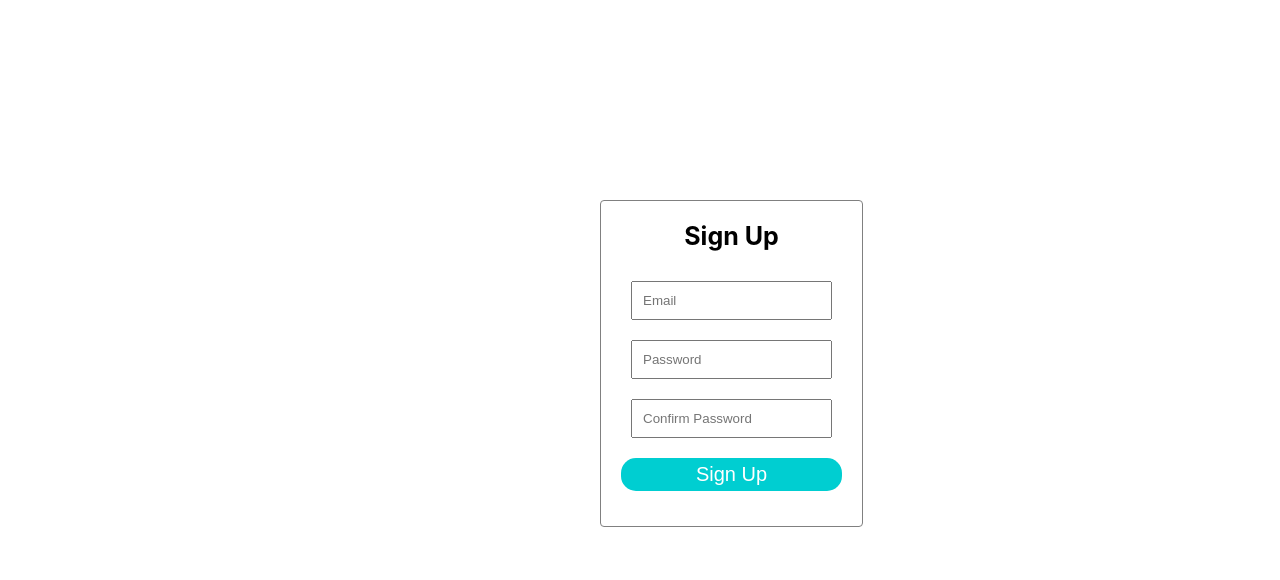
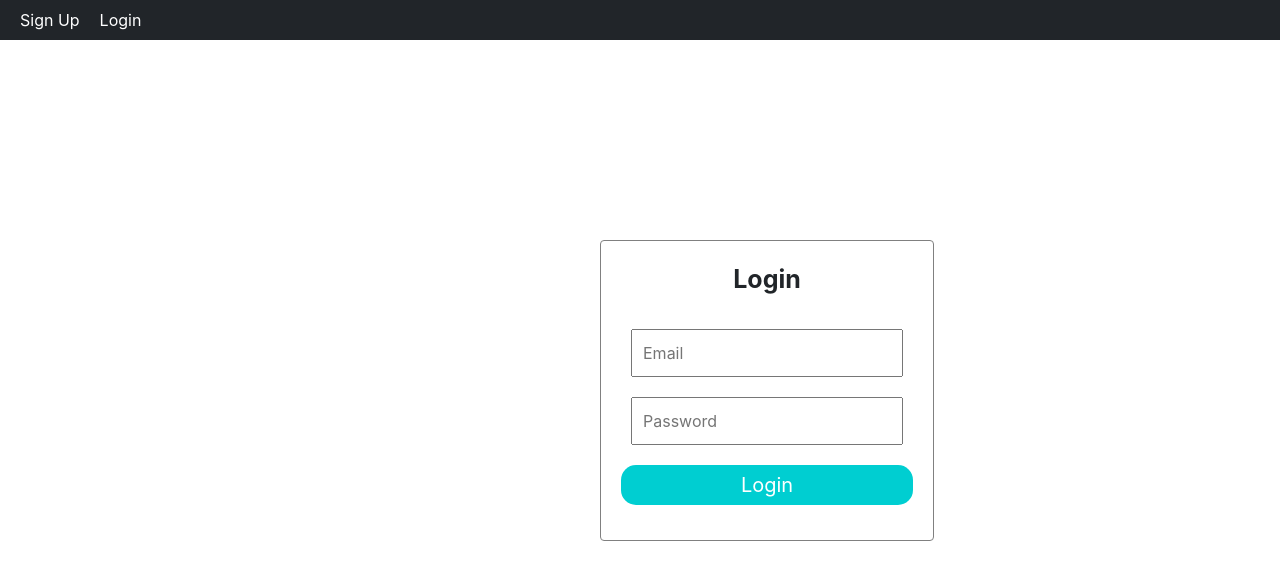
Before and after one commit to Gunjannegi/expense-tracker, a React (Create React App) app: page /login in a window 1280 px wide. Shown: the top 580 px of the page. Built offline with nearby package versions, Linux system fonts and the light colour scheme.

Commit message:
LoginPage

```diff
--- a/src/App.js
+++ b/src/App.js
@@ -1,11 +1,28 @@
+import { Route, Redirect } from 'react-router-dom';
 import SignUp from "./pages/SignUp";
-
+import Login from "./pages/Login";
+import MainHeader from "./Components/MainHeader";
+import Welcome from './pages/Welcome';
 function App() {
-  return (
-      <div>
-          <SignUp/>
-    </div>
-  );
+    return (
+        <div>
+            <MainHeader />
+            <div>
+                <Route path='/' exact>
+                    <Redirect to='/signup' />
+                </Route>
+                <Route path='/signup'>
+                    <SignUp />
+                </Route>
+                <Route path='/login' exact>
+                    <Login />
+                </Route>
+                <Route path='/welcome'>
+                    <Welcome />
+                </Route>
+            </div>
+        </div>
+    );
 }
 
 export default App;
--- /dev/null
+++ b/src/Components/MainHeader.js
@@ -0,0 +1,30 @@
+import { NavLink } from 'react-router-dom';
+import { Navbar, Nav } from 'react-bootstrap';
+import classes from './MainHeader.module.css';
+import { useContext } from 'react';
+import AuthContext from '../store/auth-context';
+const MainHeader = () => {
+    const authCntxt = useContext(AuthContext);
+    const logoutUser = () => {
+        authCntxt.logout();
+    }
+    return (
+        <header>
+            <Navbar bg="dark" expand="sm" variant="dark">
+                <div>
+                    <Nav>
+                        <span>
+                            <NavLink to='/signup' className={classes.title}>Sign Up</NavLink>
+                        </span>
+                        <span>
+                            {!authCntxt.isLoggedIn && < NavLink to='/login' className={classes.title}>Login</NavLink>}
+                            {authCntxt.isLoggedIn && < NavLink to='/login' className={classes.title} onClick={logoutUser }>Logout</NavLink>}
+                        </span>
+                    </Nav>
+                </div>
+            </Navbar>
+        </header>
+
+    )
+};
+export default MainHeader;
--- /dev/null
+++ b/src/Components/MainHeader.module.css
@@ -0,0 +1,5 @@
+.title{
+    text-decoration:none;
+    color:white;
+    padding-left:20px;
+}
--- a/src/index.js
+++ b/src/index.js
@@ -1,12 +1,17 @@
+import 'bootstrap/dist/css/bootstrap.min.css';
 import React from 'react';
 import ReactDOM from 'react-dom/client';
 import './index.css';
 import App from './App';
+import { BrowserRouter } from 'react-router-dom';
+import { AuthProvider } from './store/auth-context';
 
 
 const root = ReactDOM.createRoot(document.getElementById('root'));
 root.render(
-  <React.StrictMode>
-    <App />
-  </React.StrictMode>
+    <AuthProvider>
+    <BrowserRouter>
+        <App />
+        </BrowserRouter>
+    </AuthProvider>
 );
--- /dev/null
+++ b/src/pages/Login.js
@@ -0,0 +1,66 @@
+import { useContext, useRef, useState } from "react"
+import AuthContext from "../store/auth-context";
+import classes from './Login.module.css';
+import { useHistory } from 'react-router-dom';
+const Login = () => {
+   const history = useHistory()
+    const [login, setLogin] = useState(false);
+    const emailInputRef = useRef();
+    const passwordInputRef = useRef();
+    const authCntxt = useContext(AuthContext);
+    const submitHandler = async(event) => {
+        event.preventDefault();
+        const enteredEmail = emailInputRef.current.value;
+        const enteredPassword = passwordInputRef.current.value;
+        if (!login) {
+            try {
+                const response = await fetch('https://identitytoolkit.googleapis.com/v1/accounts:signInWithPassword?key=AIzaSyDd1F060eXCWEN4kDI0quEanYFlhyDNkPo', {
+                    method: 'POST',
+                    body: JSON.stringify({
+                        email: enteredEmail,
+                        password: enteredPassword,
+                        returnSecureToken: true
+                    }),
+                    headers: {
+                        'Content-Type': 'application/json'
+                    }
+
+                })
+                if (!response.ok) {
+                    const errorData = response.json();
+                    alert('Please fill correct credentials.')
+                    throw new Error(errorData.message || 'Something went wrong!')
+
+                }
+                const data = await response.json();
+                console.log('successfully loggedIn', data)
+                authCntxt.login(data.idToken)
+                setLogin(true);
+
+            } catch (error) {
+                console.error('login failed', error.message)
+            }
+        }
+    }
+
+    const goToWelcomePage = () => {
+            history.push('/welcome')
+    }
+    if (login) {
+        goToWelcomePage();
+    }
+    return (
+        <>
+         <div className={classes.container}>
+            <div className={classes.title}>Login</div>
+            <form onSubmit={submitHandler}>
+                <input type='email' ref={emailInputRef} placeholder="Email" required></input>
+                <input type='password' ref={passwordInputRef} placeholder="Password" required></input>
+                <button className={classes.button}>Login</button>
+            </form>
+        </div>
+
+        </>
+    )
+};
+export default Login;
--- /dev/null
+++ b/src/pages/Login.module.css
@@ -0,0 +1,39 @@
+.container {
+    border-radius: 4px;
+    border: 1px solid gray;
+    margin: 200px 600px 200px 600px;
+    width: fit-content;
+    padding: 20px
+}
+
+.title {
+    text-align: center;
+    padding-bottom: 20px;
+    font-size: 25px;
+    font-weight: bold;
+}
+
+input {
+    margin: 10px;
+    padding: 10px;
+
+}
+
+button {
+    background-color: darkturquoise;
+    border-radius: 15px;
+    width: 100%;
+    border-width: 0px;
+    padding: 5px 0px 5px 0px;
+    margin-top: 10px;
+    margin-bottom: 15px;
+
+}
+    button:active {
+        background-color: mediumblue;
+    }
+
+.logintext{
+color:white;
+text-decoration:none;
+}
--- a/src/pages/SignUp.js
+++ b/src/pages/SignUp.js
@@ -1,7 +1,7 @@
 import { useState } from 'react';
 import classes from './SignUp.module.css';
 const SignUp = () => {
-
+    const [signup, setSignup] = useState(false);
     const [enteredEmail, setEnteredEmail] = useState('');
     const [eneteredPassword, setEnteredPassword] = useState('');
     const [enteredConfirmPassword, setEnteredConfirmPassword] = useState('');
@@ -40,6 +40,7 @@ const SignUp = () => {
 
                 const data = await response.json();
                 console.log('successfully signed up', data)
+                setSignup(true);
             } catch (error) {
                 console.error('signup failed', error.message)
             }
@@ -47,6 +48,7 @@ const SignUp = () => {
         }
     };
     return (
+        <>
         <div className={classes.container}>
             <div className={classes.title}>Sign Up</div>
             <form onSubmit={submitHandler}>
@@ -54,8 +56,10 @@ const SignUp = () => {
                 <input type='password' onChange={passwordChangeHandler} placeholder="Password" required></input>
                 <input type='password' onChange={confirmPasswordHandler} placeholder="Confirm Password" required></input><br/>
                 <button>Sign Up</button>
-        </form>
+            </form>
         </div>
+            {signup && <p>Your Account has been successfully signed up!!</p>}
+        </>
     )
 };
 export default SignUp;
--- a/src/pages/SignUp.module.css
+++ b/src/pages/SignUp.module.css
@@ -14,7 +14,8 @@
 }
 input{
     margin:10px;
-    padding:10px
+    padding:10px;
+
 }
 button{
     background-color:darkturquoise;
@@ -27,3 +28,6 @@ button{
     margin-top:10px;
     margin-bottom:15px
 }
+button:active{
+    background-color:mediumblue;
+}
--- /dev/null
+++ b/src/pages/Welcome.js
@@ -0,0 +1,6 @@
+const Welcome = () => {
+    return (
+        <p>Welcome to Expense Tracker!!!</p>
+    )
+};
+export default Welcome;
--- /dev/null
+++ b/src/store/auth-context.js
@@ -0,0 +1,33 @@
+import React from 'react';
+import { useState } from 'react';
+const AuthContext = React.createContext({
+    token: '',
+    login: (token) => { },
+    logout: () => { }
+});
+
+export const AuthProvider = (props) => {
+    const initialToken = localStorage.getItem('token')
+    const [token, setToken] = useState(initialToken);
+    const userIsLoggedIn = !!token;
+
+    const loginHandler = (token) => {
+        setToken(token);
+        localStorage.setItem('token', token)
+    }
+    const logoutHandler = () => {
+        setToken(null);
+        localStorage.removeItem('token');
+
+    }
+
+    const authContext = {
+        token: token,
+        isLoggedIn: userIsLoggedIn,
+        login: loginHandler,
+        logout: logoutHandler
+
+    }
+    return <AuthContext.Provider value={authContext}>{props.children}</AuthContext.Provider>
+}
+export default AuthContext;
```
